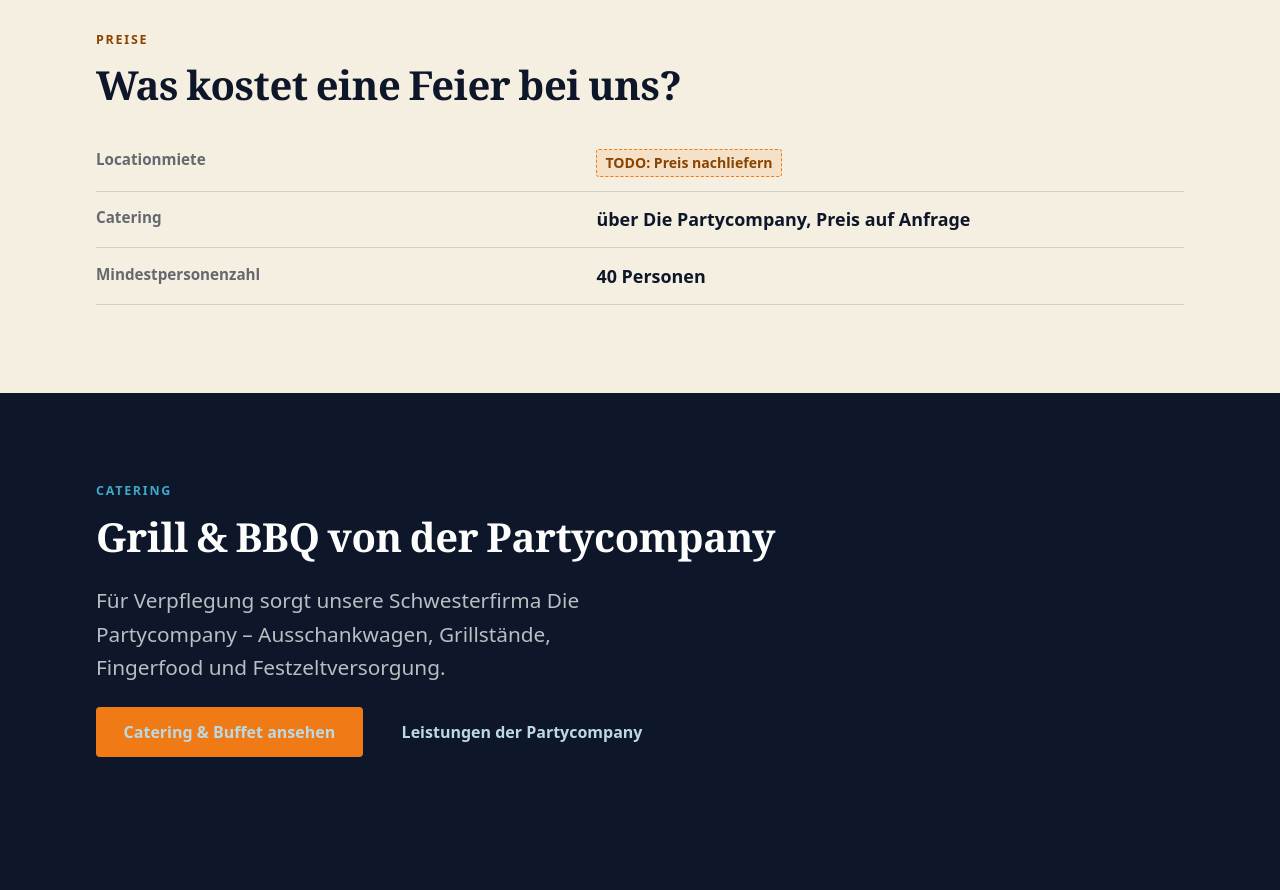
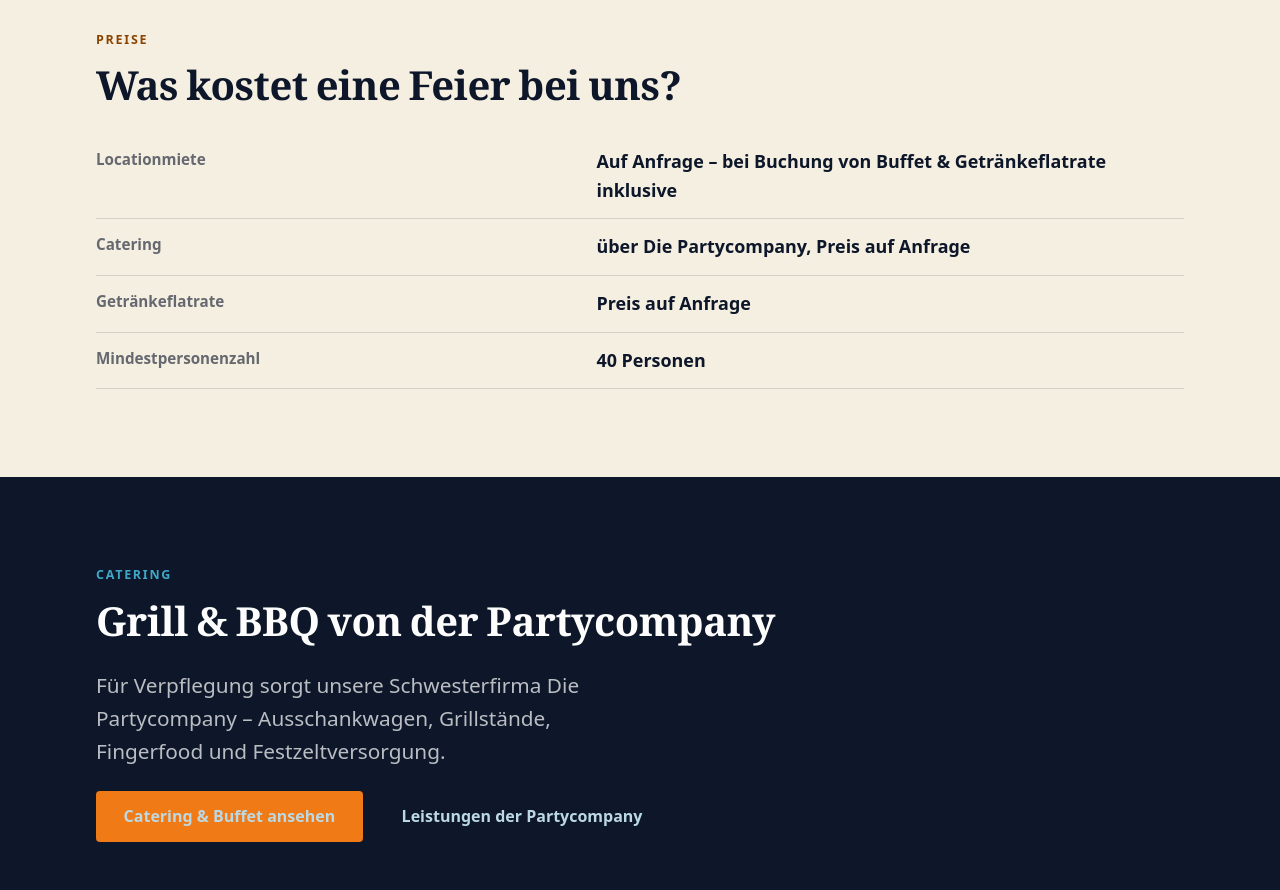
Before and after one commit to clemabra/strandbad-gerlebogk, a plain HTML site: page feiern/index.html in a window 1280 px wide. Shown: the part 3940-4830 px from the top of the page. Drawn offline with Linux system fonts and the light colour scheme.

Commit message:
Öffnungstage, Preise und FAQ-Antworten eingetragen
Schließt den Großteil der offenen TODO-Platzhalter mit echten Angaben
vom Betreiber:
- Öffnungstage Di–So (wetterabhängig), überall vereinheitlicht
- Eintritts-, Camping- und Firmencatering-Preise
- Camping-Details (Stellplatzarten, Strom/Wasser/Sanitär, An-/Abreise)
- Feiern-Mindestpersonenzahl, Catering-Mindestpersonenzahl (40 Pers.)
- Hochzeit-FAQ komplett (Trauung, Schlechtwetter, Kapazität, Vorlauf)
- Strandbad-FAQ: Duschen-Antwort
- Feiern: Locationmiete + Getränkeflatrate
- Datenschutz: Domain-Registrierung bestätigt

Damit sind alle sichtbaren TODO-Platzhalter auf der Seite aufgelöst.

```diff
--- a/feiern/index.html
+++ b/feiern/index.html
@@ -223,8 +223,9 @@
       <div class="tabelle-scroll">
         <table class="datentabelle">
           <tbody>
-            <tr><th scope="row">Locationmiete</th><td><span class="todo">TODO: Preis nachliefern</span></td></tr>
+            <tr><th scope="row">Locationmiete</th><td>Auf Anfrage – bei Buchung von Buffet &amp; Getränkeflatrate inklusive</td></tr>
             <tr><th scope="row">Catering</th><td>über Die Partycompany, Preis auf Anfrage</td></tr>
+            <tr><th scope="row">Getränkeflatrate</th><td>Preis auf Anfrage</td></tr>
             <tr><th scope="row">Mindestpersonenzahl</th><td>40 Personen</td></tr>
           </tbody>
         </table>
```
Also changed, not shown: strandbad/index.html (+1 -1 lines).
